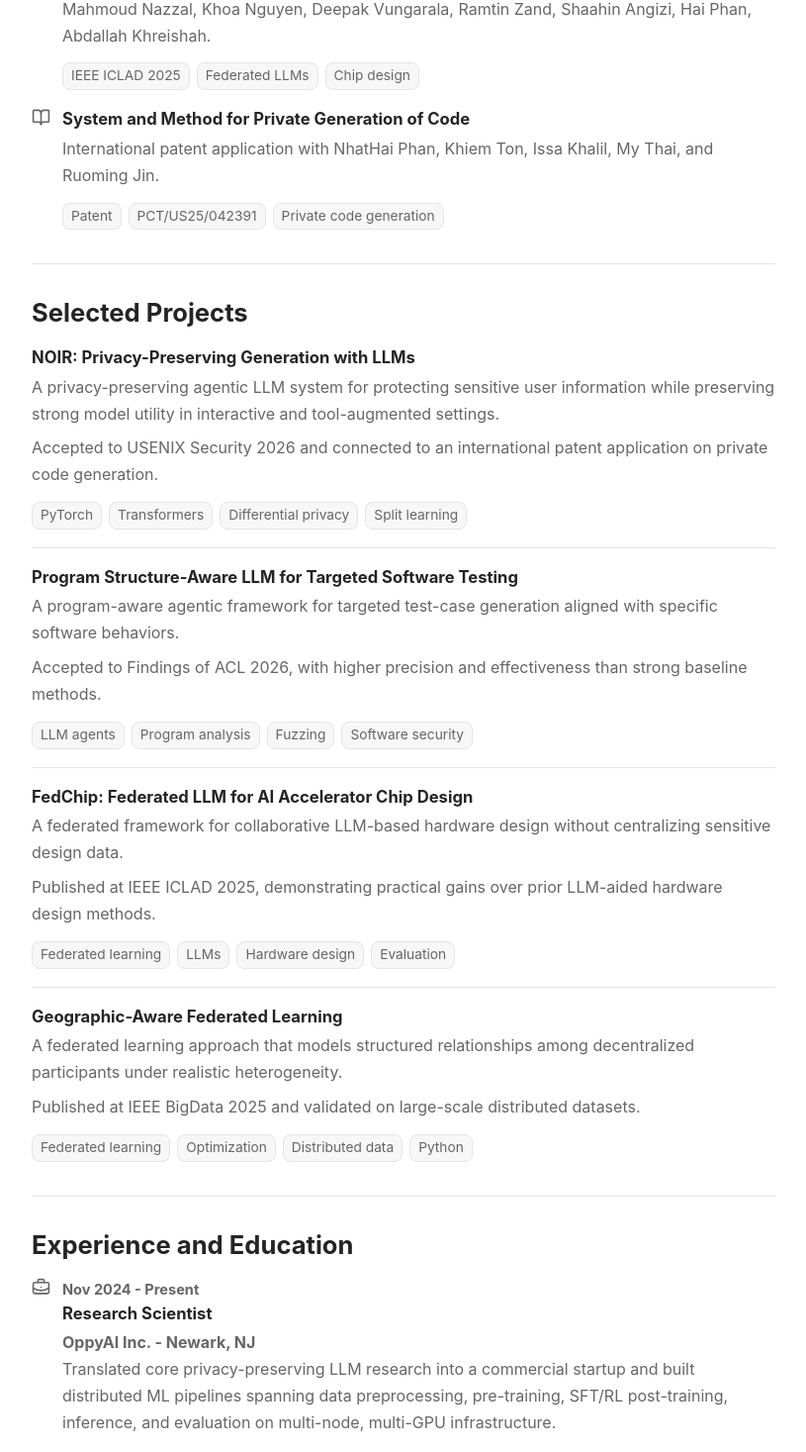
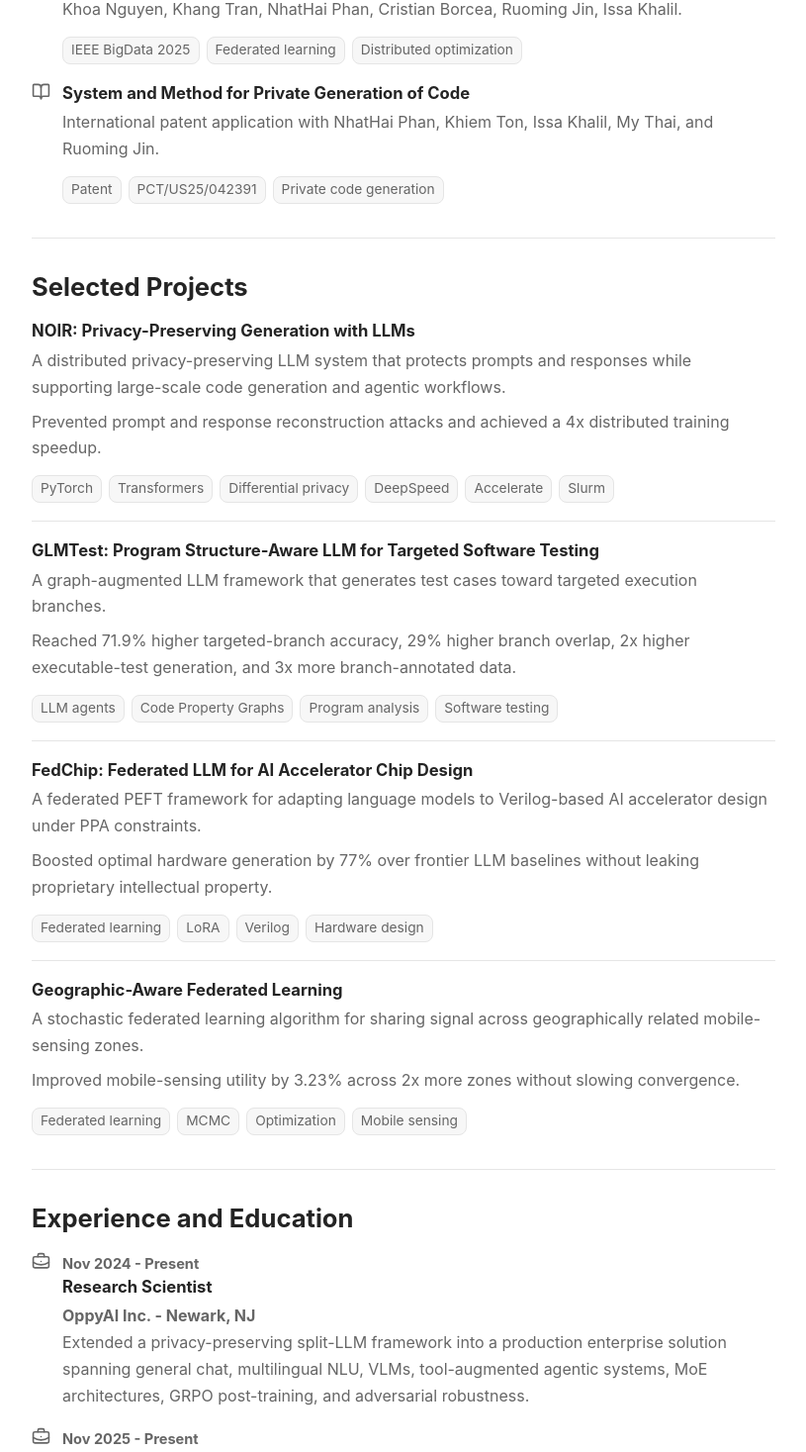
Before and after one commit to knguyen2410/Personal-Website, a React (Vite) app: page / in a window 1280 px wide. Shown: the part 1320-2787 px from the top of the page at 99% size, without its empty margins (376-1191 px from the left). Built offline with nearby package versions, Linux system fonts and the light colour scheme.

Commit message:
Refresh site with July CV

```diff
--- a/index.html
+++ b/index.html
@@ -5,12 +5,12 @@
     <meta name="viewport" content="width=device-width, initial-scale=1.0" />
     <meta
       name="description"
-      content="Khoa Nguyen builds reliable, privacy-preserving LLM, VLM, and agentic systems across post-training, differential privacy, federated learning, and software security research."
+      content="Khoa Nguyen builds privacy-preserving LLM, VLM, and agentic systems across post-training, software engineering, graph learning, and model security."
     />
     <meta property="og:title" content="Khoa Nguyen | Research Engineer" />
     <meta
       property="og:description"
-      content="Research portfolio for privacy-preserving LLM and VLM systems, tool-augmented agents, post-training, graph learning, publications, and CV-backed project work."
+      content="Research portfolio for LLM/VLM systems, tool-augmented agents, GRPO post-training, graph learning, software testing, and CV-backed project work."
     />
     <meta property="og:type" content="website" />
     <title>Khoa Nguyen | Research Engineer</title>
--- a/src/content/profile.ts
+++ b/src/content/profile.ts
@@ -50,7 +50,7 @@ export const profile = {
   name: "Khoa Nguyen",
   role: "Ph.D. Researcher and Research Scientist",
   location: "Newark, New Jersey",
-  email: "nk569@njit.edu",
+  email: "nkhoa2410@gmail.com",
   phone: "(973) 978-6177",
   githubUrl: "https://github.com/knguyen2410",
   linkedinUrl: "https://www.linkedin.com/in/khoanguyen2410",
@@ -61,7 +61,7 @@ export const profile = {
     "I build reliable, privacy-preserving LLM and agentic systems for security-critical software and data-sensitive settings.",
   summary: [
     "I am a Ph.D. student in Data Science at the New Jersey Institute of Technology, advised by Dr. NhatHai Phan, and a Research Scientist at OppyAI.",
-    "My research connects LLMs, VLMs, post-training, tool-augmented agents, distributed learning, and differential privacy, with a focus on systems that can reason over complex data while operating safely in data-sensitive settings.",
+    "My research connects LLMs, VLMs, post-training, tool-augmented agentic systems, AI for software engineering, distributed learning, and differential privacy.",
   ],
   links: [
     {
@@ -78,7 +78,7 @@ export const profile = {
     },
     {
       label: "Email",
-      href: "mailto:nk569@njit.edu",
+      href: "mailto:nkhoa2410@gmail.com",
       icon: "mail",
     },
     {
@@ -99,7 +99,7 @@ export const profile = {
     },
     {
       date: "Nov 2025",
-      text: "Started a research collaboration with AT&T on machine-learning approaches for cellular network maintenance scheduling.",
+      text: "Started a research collaboration with AT&T on graph foundation models for LTE/5G site-maintenance prediction.",
     },
     {
       date: "2025",
@@ -115,48 +115,48 @@ export const profile = {
       title: "NOIR: Privacy-Preserving Generation with LLMs",
       focus: "LLM privacy",
       summary:
-        "A privacy-preserving agentic LLM system for protecting sensitive user information while preserving strong model utility in interactive and tool-augmented settings.",
+        "A distributed privacy-preserving LLM system that protects prompts and responses while supporting large-scale code generation and agentic workflows.",
       approach:
-        "Developed NOIR, a split-learning LLM framework with local differential privacy, analyzed reconstruction risk through theoretical recovery bounds, and extended the mechanism toward multimodal, tool-use, and agentic systems.",
+        "Developed NOIR with differential privacy, built a code-data refinement pipeline for SFT, and engineered multi-GPU, multi-node training with LLaMA-Factory, DeepSpeed, Accelerate, and Slurm.",
       impact:
-        "Accepted to USENIX Security 2026 and connected to an international patent application on private code generation.",
-      stack: ["PyTorch", "Transformers", "Differential privacy", "Split learning"],
+        "Prevented prompt and response reconstruction attacks and achieved a 4x distributed training speedup.",
+      stack: ["PyTorch", "Transformers", "Differential privacy", "DeepSpeed", "Accelerate", "Slurm"],
       links: [],
     },
     {
-      title: "Program Structure-Aware LLM for Targeted Software Testing",
+      title: "GLMTest: Program Structure-Aware LLM for Targeted Software Testing",
       focus: "Software agents",
       summary:
-        "A program-aware agentic framework for targeted test-case generation aligned with specific software behaviors.",
+        "A graph-augmented LLM framework that generates test cases toward targeted execution branches.",
       approach:
-        "Conditioned language-model agents on program representations so generated tests target behavior beyond textual semantics.",
+        "Used Code Property Graphs, semantic program analysis, developer-written tests, and branch traces to align generated tests with program structure.",
       impact:
-        "Accepted to Findings of ACL 2026, with higher precision and effectiveness than strong baseline methods.",
-      stack: ["LLM agents", "Program analysis", "Fuzzing", "Software security"],
+        "Reached 71.9% higher targeted-branch accuracy, 29% higher branch overlap, 2x higher executable-test generation, and 3x more branch-annotated data.",
+      stack: ["LLM agents", "Code Property Graphs", "Program analysis", "Software testing"],
       links: [],
     },
     {
       title: "FedChip: Federated LLM for AI Accelerator Chip Design",
       focus: "Federated LLMs",
       summary:
-        "A federated framework for collaborative LLM-based hardware design without centralizing sensitive design data.",
+        "A federated PEFT framework for adapting language models to Verilog-based AI accelerator design under PPA constraints.",
       approach:
-        "Built a multi-objective evaluation pipeline for accelerator design quality across distributed participants.",
+        "Leveraged LoRA, curated APTPU-Gen with 30k design configurations, and introduced Chip@k for multi-objective code quality evaluation.",
       impact:
-        "Published at IEEE ICLAD 2025, demonstrating practical gains over prior LLM-aided hardware design methods.",
-      stack: ["Federated learning", "LLMs", "Hardware design", "Evaluation"],
+        "Boosted optimal hardware generation by 77% over frontier LLM baselines without leaking proprietary intellectual property.",
+      stack: ["Federated learning", "LoRA", "Verilog", "Hardware design"],
       links: [],
     },
     {
       title: "Geographic-Aware Federated Learning",
       focus: "Distributed learning",
       summary:
-        "A federated learning approach that models structured relationships among decentralized participants under realistic heterogeneity.",
+        "A stochastic federated learning algorithm for sharing signal across geographically related mobile-sensing zones.",
       approach:
-        "Developed stochastic geographic gradient fusion to incorporate real-world relational structure across clients.",
+        "Modeled zone correlations with hierarchical random graphs and MCMC sampling, then fused gradients through attention-weighted sharing.",
       impact:
-        "Published at IEEE BigData 2025 and validated on large-scale distributed datasets.",
-      stack: ["Federated learning", "Optimization", "Distributed data", "Python"],
+        "Improved mobile-sensing utility by 3.23% across 2x more zones without slowing convergence.",
+      stack: ["Federated learning", "MCMC", "Optimization", "Mobile sensing"],
       links: [],
     },
   ] satisfies Project[],
@@ -174,16 +174,16 @@ export const profile = {
       tags: ["USENIX Security 2026", "LLM privacy", "Code generation"],
     },
     {
+      title: "FedChip: Federated LLM for AI Accelerator Chip Design",
+      description:
+        "Mahmoud Nazzal, Khoa Nguyen, Deepak Vungarala, Ramtin Zand, Shaahin Angizi, Hai Phan, Abdallah Khreishah.",
+      tags: ["IEEE ICLAD 2025", "Federated LLMs", "Chip design"],
+    },
+    {
       title: "SGFusion: Stochastic Geographic Gradient Fusion in Federated Learning",
       description:
         "Khoa Nguyen, Khang Tran, NhatHai Phan, Cristian Borcea, Ruoming Jin, Issa Khalil.",
       tags: ["IEEE BigData 2025", "Federated learning", "Distributed optimization"],
-    },
-    {
-      title: "FedChip: Federated LLM for AI Accelerator Chip Design",
-      description:
-        "Mahmoud Nazzal, Khoa Nguyen, Deepak Vungarala, Ramtin Zand, Shaahin Angizi, Hai Phan, Abdallah Khreishah.",
-      tags: ["IEEE ICLAD 2025", "Federated LLMs", "Chip design"],
     },
     {
       title: "System and Method for Private Generation of Code",
@@ -198,33 +198,44 @@ export const profile = {
       title: "Research Scientist",
       organization: "OppyAI Inc. - Newark, NJ",
       detail:
-        "Translated core privacy-preserving LLM research into a commercial startup and built distributed ML pipelines spanning data preprocessing, pre-training, SFT/RL post-training, inference, and evaluation on multi-node, multi-GPU infrastructure.",
+        "Extended a privacy-preserving split-LLM framework into a production enterprise solution spanning general chat, multilingual NLU, VLMs, tool-augmented agentic systems, MoE architectures, GRPO post-training, and adversarial robustness.",
     },
     {
       label: "Nov 2025 - Present",
       title: "Research Collaborator",
       organization: "AT&T - Bedminster, NJ",
       detail:
-        "Designed a graph foundation model for cellular site maintenance scheduling, using large-scale historical LTE and 5G network data to improve operational efficiency and user experience.",
+        "Designed a graph foundation model for LTE/5G site-maintenance prediction using large-scale historical network data to optimize scheduling efficiency and user experience.",
+    },
+    {
+      label: "Sep 2023 - Present",
+      title: "Research Assistant",
+      organization: "New Jersey Institute of Technology",
+      detail:
+        "Developed NOIR, GLMTest, FedChip, and SGFusion across privacy-preserving LLMs, code intelligence, federated PEFT, and geographic federated learning.",
     },
     {
       label: "Sep 2023 - Present",
       title: "Ph.D. in Data Science",
       organization: "New Jersey Institute of Technology",
       detail:
-        "Advised by Dr. NhatHai Phan, with research on LLMs, VLMs, SFT/RL post-training, tool-augmented agents, security, privacy, and fuzzing.",
-    },
-    {
-      label: "Sep 2019 - May 2023",
-      title: "B.S. in Computer Science",
-      organization: "New Jersey Institute of Technology",
-      detail: "Undergraduate training in computer science, programming systems, and data science foundations.",
+        "Advised by Dr. NhatHai Phan, with focus on LLMs, VLMs, SFT/RL post-training, tool-augmented agentic systems, AI for software engineering, security, and privacy.",
     },
   ] satisfies TimelineItem[],
   skillGroups: [
     {
       title: "Machine Learning",
-      skills: ["LLMs", "VLMs", "NLP", "RL", "Distributed training", "GNNs", "Federated learning", "Distillation"],
+      skills: [
+        "LLMs",
+        "VLMs",
+        "Diffusion models",
+        "NLP",
+        "RL",
+        "Distributed training",
+        "GNNs",
+        "Federated learning",
+        "Distillation",
+      ],
     },
     {
       title: "Frameworks",
@@ -242,7 +253,8 @@ export const profile = {
   achievements: [
     {
       title: "Teaching Assistant at NJIT",
-      detail: "Supported DS110, CS280, DS677, and DS636 across AI foundations, programming languages, deep learning, and analytics.",
+      detail:
+        "Supported Basic Foundations of AI, Deep Learning, and Programming Language Concepts across Fall 2024, Spring 2025, and Fall 2025 offerings.",
     },
     {
       title: "Winner - GfK NextGen Data Science Hackathon 2022",
@@ -252,12 +264,8 @@ export const profile = {
       title: "ICPC Greater NY Regional Qualifier 2022",
       detail: "Qualified for the regional contest through competitive programming performance.",
     },
-    {
-      title: "3rd Prize - Vietnam Science and Engineering Fair 2017",
-      detail: "Recognized for early research and engineering work.",
-    },
   ] satisfies Achievement[],
-  contactHeading: "Open to research engineering, LLM systems, and privacy-preserving AI roles.",
+  contactHeading: "Open to research engineering, LLM/VLM systems, and privacy-preserving AI roles.",
   contactText:
-    "I am especially interested in teams building reliable agentic systems, secure ML infrastructure, and privacy-preserving AI that can move from research prototypes into deployed products.",
+    "I am especially interested in teams building reliable agentic systems, secure ML infrastructure, post-training pipelines, and privacy-preserving AI that can move from research prototypes into deployed products.",
 };
```
Also changed, not shown: 1 other file (tests, documents, lock files or other folders).
